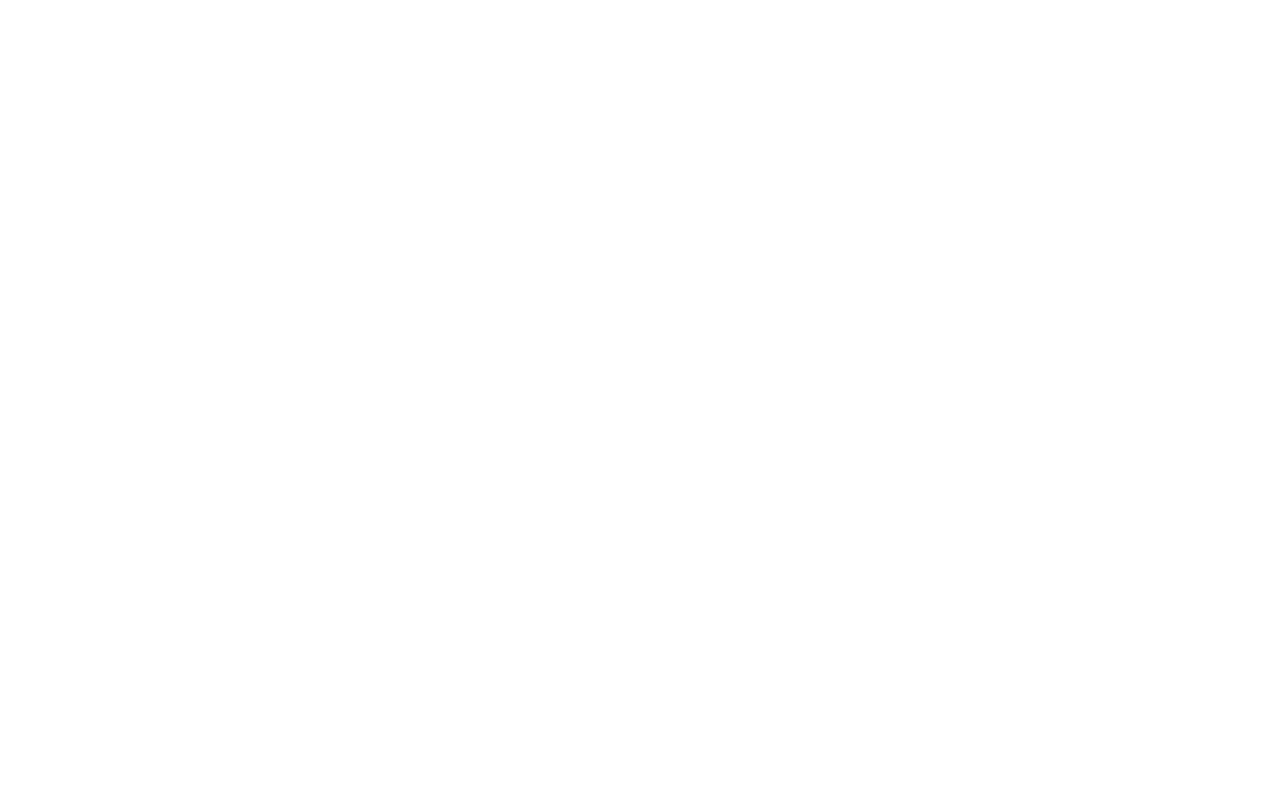
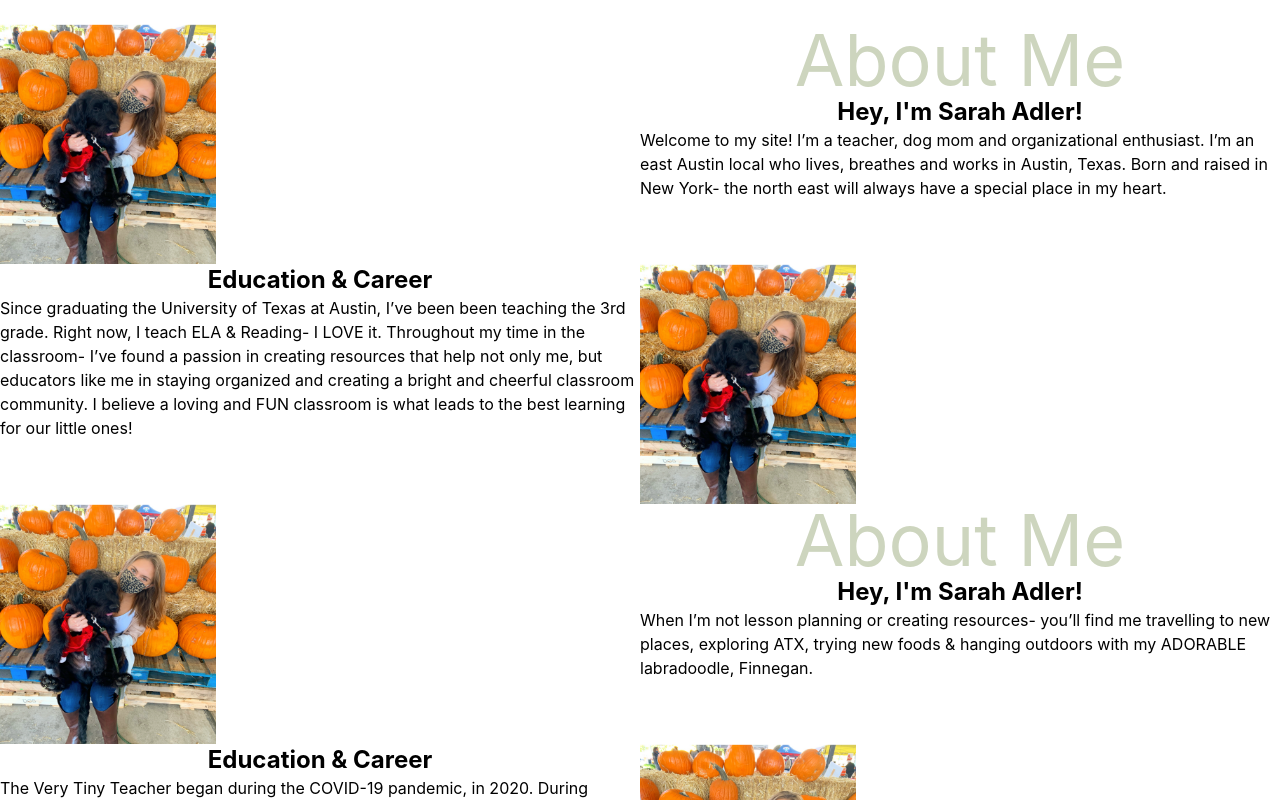
Before and after one commit to whitenick/TheVeryTinyTeacher, a Next.js app in the folder app/: page /app/about in a window 1280 px wide. Shown: the part 280-1080 px from the top of the page. Before the commit the page ends 800 px from the top, so only its background shows below. Built offline with nearby package versions, Linux system fonts and the light colour scheme.

Commit message:
update about me page

```diff
--- a/app/modules/about.tsx
+++ b/app/modules/about.tsx
@@ -1,11 +1,84 @@
+import { HStack, VStack } from "../components/flexbox";
 import DesktopLayout from "../components/layout";
+import { DesktopHeader, HomeNav } from "../components/navbar";
 
 const About = () => {
+    const { aboutMeIntro, educationAndCareer, spareTime, theVeryTinyTeacher } = {
+        aboutMeIntro: `Welcome to my site! I’m a teacher, dog mom and organizational enthusiast. I’m an east Austin local who lives, breathes and works in Austin, Texas.
+
+Born and raised in New York- the north east will always have a special place in my heart.
+`,
+        educationAndCareer: `Since graduating the University of Texas at Austin, I’ve been been teaching the 3rd grade. Right now, I teach ELA & Reading- I LOVE it. Throughout my time in the classroom- I’ve found a passion in creating resources that help not only me, but educators like me in staying organized and creating a bright and cheerful classroom community. I believe a loving and FUN classroom is what leads to the best learning for our little ones!`,
+        spareTime: `When I’m not lesson planning or creating resources- you’ll find me travelling to new places, exploring ATX, trying new foods & hanging outdoors with my ADORABLE labradoodle, Finnegan.`,
+        theVeryTinyTeacher: `The Very Tiny Teacher began during the COVID-19 pandemic, in 2020. During quarantine, I created endless virtual resources for the new realm of online teaching we all had to endure. I found comfort in knowing I could help other teachers by sharing my resources. Since then, I’ve been creating virtual & non-virtual resources to sell on my
+teachers pay teachers page. I work my hardest to make sure my resources are quality products that explicitly teach standards while bringing fun to the classroom. I love to share my classroom experiences and resources on my Instagram & Pinterest account. I hope you’ll follow along with my journey!`
+    }
     return (
         <DesktopLayout>
-            <div>
-                hello about page
-            </div>
+            <VStack className="space-y-6">
+                <HStack className={"py-4"}>
+                    <DesktopHeader />
+                </HStack>
+                {/* <HStack>
+                    <HomeNav/>
+                </HStack> */}
+                <div className={"m-auto grid grid-cols-2"}>
+                    <HStack>
+                        <HStack className={"w-60 h-60"}>
+                            <img src="/about_me_1.png" />
+                        </HStack>
+                    </HStack>
+                    <VStack className={"items-center"}>
+                        <HStack className="text-sea-green text-7xl">About Me</HStack>
+                        <HStack className={"text-2xl font-bold"}>
+                            Hey, I'm Sarah Adler!
+                        </HStack>
+                        <HStack className={"text-base"}>
+                            { aboutMeIntro }
+                        </HStack>
+                    </VStack>
+                    <VStack className={"items-center"}>
+                        <HStack className={"text-2xl font-bold"}>
+                            Education & Career
+                        </HStack>
+                        <HStack className={"text-base"}>
+                            { educationAndCareer }
+                        </HStack>
+                    </VStack>
+                    <HStack>
+                        <HStack className={"w-60 h-60"}>
+                            <img src="/about_me_1.png" />
+                        </HStack>
+                    </HStack>
+                    <HStack>
+                        <HStack className={"w-60 h-60"}>
+                            <img src="/about_me_1.png" />
+                        </HStack>
+                    </HStack>
+                    <VStack className={"items-center"}>
+                        <HStack className="text-sea-green text-7xl">About Me</HStack>
+                        <HStack className={"text-2xl font-bold"}>
+                            Hey, I'm Sarah Adler!
+                        </HStack>
+                        <HStack className={"text-base"}>
+                            { spareTime }
+                        </HStack>
+                    </VStack>
+                    <VStack className={"items-center"}>
+                        <HStack className={"text-2xl font-bold"}>
+                            Education & Career
+                        </HStack>
+                        <HStack className={"text-base"}>
+                            { theVeryTinyTeacher }
+                        </HStack>
+                    </VStack>
+                    <HStack className={"items-center"}>
+                        <HStack className={"w-60 h-60"}>
+                            <img src="/about_me_1.png" />
+                        </HStack>
+                    </HStack>
+                </div>
+            </VStack>
         </DesktopLayout>
     )
 }
--- a/app/pages/app/about/index.tsx
+++ b/app/pages/app/about/index.tsx
@@ -1,3 +1,6 @@
+import { VStack } from "../../../components/flexbox";
+import DesktopLayout from "../../../components/layout";
+import { DesktopHeader } from "../../../components/navbar";
 import About from "../../../modules/about";
 
 const Page = () => {
--- a/app/pages/tw.css
+++ b/app/pages/tw.css
@@ -506,6 +506,10 @@
   left: 0px;
 }
 
+.m-auto {
+  margin: auto;
+}
+
 .flex {
   display: flex;
 }
@@ -534,6 +538,14 @@
   height: 320px;
 }
 
+.h-52 {
+  height: 13rem;
+}
+
+.h-60 {
+  height: 15rem;
+}
+
 .max-h-\[140px\] {
   max-height: 140px;
 }
@@ -550,6 +562,14 @@
   width: 80vw;
 }
 
+.w-52 {
+  width: 13rem;
+}
+
+.w-60 {
+  width: 15rem;
+}
+
 .max-w-\[30\%\] {
   max-width: 30%;
 }
@@ -558,41 +578,16 @@
   transform: translate(var(--tw-translate-x), var(--tw-translate-y)) rotate(var(--tw-rotate)) skewX(var(--tw-skew-x)) skewY(var(--tw-skew-y)) scaleX(var(--tw-scale-x)) scaleY(var(--tw-scale-y));
 }
 
-@-webkit-keyframes bounce {
-  0%, 100% {
-    transform: translateY(-25%);
-    -webkit-animation-timing-function: cubic-bezier(0.8,0,1,1);
-            animation-timing-function: cubic-bezier(0.8,0,1,1);
-  }
-
-  50% {
-    transform: none;
-    -webkit-animation-timing-function: cubic-bezier(0,0,0.2,1);
-            animation-timing-function: cubic-bezier(0,0,0.2,1);
-  }
+.cursor-pointer {
+  cursor: pointer;
 }
 
-@keyframes bounce {
-  0%, 100% {
-    transform: translateY(-25%);
-    -webkit-animation-timing-function: cubic-bezier(0.8,0,1,1);
-            animation-timing-function: cubic-bezier(0.8,0,1,1);
-  }
-
-  50% {
-    transform: none;
-    -webkit-animation-timing-function: cubic-bezier(0,0,0.2,1);
-            animation-timing-function: cubic-bezier(0,0,0.2,1);
-  }
+.grid-cols-\[1fr\] {
+  grid-template-columns: 1fr;
 }
 
-.animate-bounce {
-  -webkit-animation: bounce 1s infinite;
-          animation: bounce 1s infinite;
-}
-
-.cursor-pointer {
-  cursor: pointer;
+.grid-cols-2 {
+  grid-template-columns: repeat(2, minmax(0, 1fr));
 }
 
 .grid-rows-\[1fr\] {
@@ -631,6 +626,12 @@
   --tw-space-x-reverse: 0;
   margin-right: calc(2.5rem * var(--tw-space-x-reverse));
   margin-left: calc(2.5rem * calc(1 - var(--tw-space-x-reverse)));
+}
+
+.space-y-6 > :not([hidden]) ~ :not([hidden]) {
+  --tw-space-y-reverse: 0;
+  margin-top: calc(1.5rem * calc(1 - var(--tw-space-y-reverse)));
+  margin-bottom: calc(1.5rem * var(--tw-space-y-reverse));
 }
 
 .space-x-8 > :not([hidden]) ~ :not([hidden]) {
@@ -707,9 +708,33 @@
   line-height: 2.25rem;
 }
 
+.text-7xl {
+  font-size: 4.5rem;
+  line-height: 1;
+}
+
 .text-5xl {
   font-size: 3rem;
   line-height: 1;
+}
+
+.text-xl {
+  font-size: 1.25rem;
+  line-height: 1.75rem;
+}
+
+.text-2xl {
+  font-size: 1.5rem;
+  line-height: 2rem;
+}
+
+.text-base {
+  font-size: 1rem;
+  line-height: 1.5rem;
+}
+
+.font-bold {
+  font-weight: 700;
 }
 
 .text-white {
@@ -721,35 +746,10 @@
   color: #cdd5beff;
 }
 
-.shadow-sm {
-  --tw-shadow: 0 1px 2px 0 rgb(0 0 0 / 0.05);
-  --tw-shadow-colored: 0 1px 2px 0 var(--tw-shadow-color);
-  box-shadow: var(--tw-ring-offset-shadow, 0 0 #0000), var(--tw-ring-shadow, 0 0 #0000), var(--tw-shadow);
-}
-
 .shadow-md {
   --tw-shadow: 0 4px 6px -1px rgb(0 0 0 / 0.1), 0 2px 4px -2px rgb(0 0 0 / 0.1);
   --tw-shadow-colored: 0 4px 6px -1px var(--tw-shadow-color), 0 2px 4px -2px var(--tw-shadow-color);
   box-shadow: var(--tw-ring-offset-shadow, 0 0 #0000), var(--tw-ring-shadow, 0 0 #0000), var(--tw-shadow);
-}
-
-@keyframes bounce {
-  0%, 100% {
-    transform: translateY(-25%);
-    -webkit-animation-timing-function: cubic-bezier(0.8,0,1,1);
-            animation-timing-function: cubic-bezier(0.8,0,1,1);
-  }
-
-  50% {
-    transform: none;
-    -webkit-animation-timing-function: cubic-bezier(0,0,0.2,1);
-            animation-timing-function: cubic-bezier(0,0,0.2,1);
-  }
-}
-
-.hover\:animate-bounce:hover {
-  -webkit-animation: bounce 1s infinite;
-          animation: bounce 1s infinite;
 }
 
 .hover\:shadow-md:hover {
```
Also changed, not shown: app/public/about_me_1.png (added), 1 other file (tests, documents, lock files or other folders).
